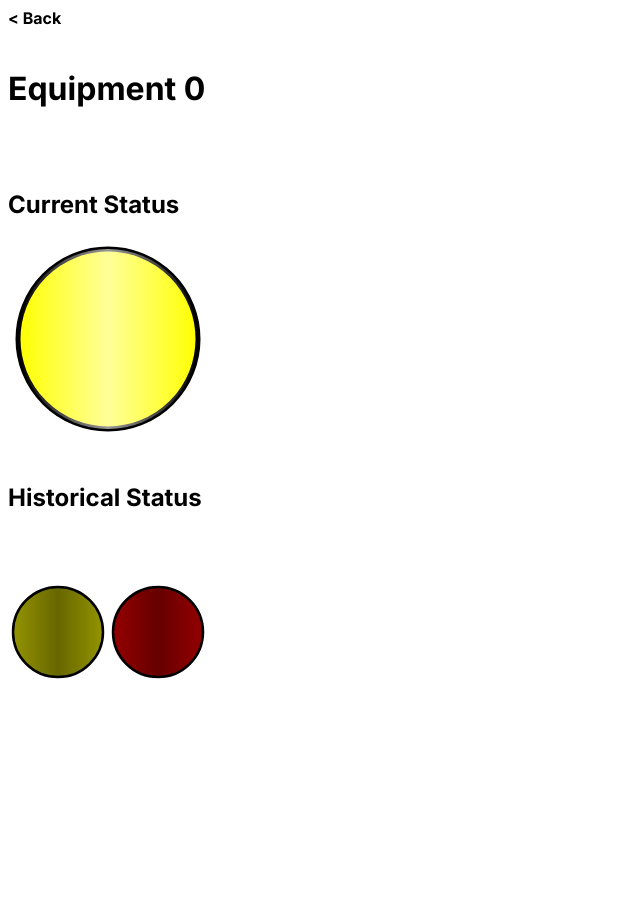
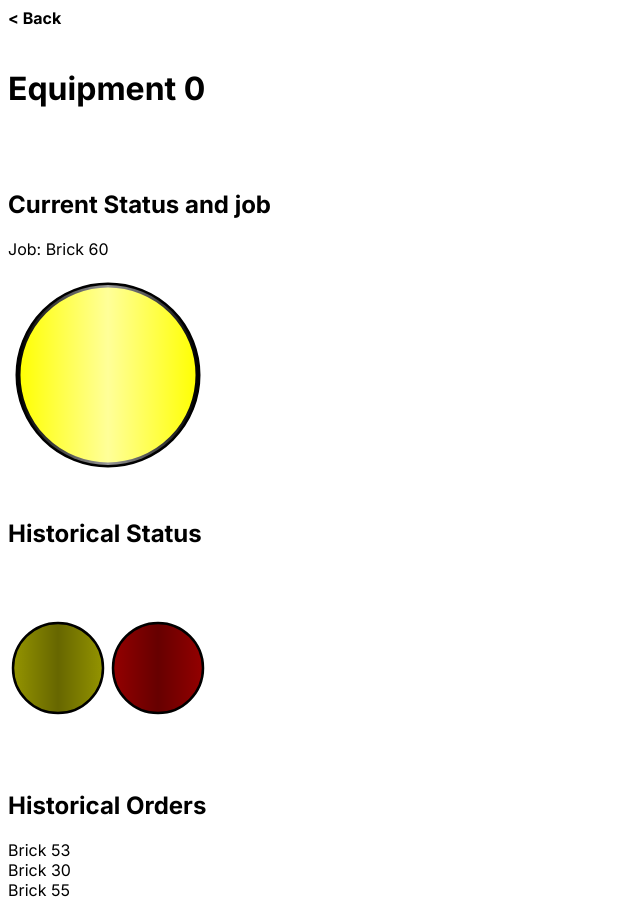
Before and after one commit to cybear/red-yellow-green, a Next.js app: page /equipments/0 in a window 1280 px wide. Shown: the whole page, without its empty margins (0-640 px from the left). Before the commit the page ends 800 px from the top, so only its background shows below. Built offline with nearby package versions, Linux system fonts and the light colour scheme.

Commit message:
Display orders

```diff
--- a/src/app/equipments/[equipmentId]/page.tsx
+++ b/src/app/equipments/[equipmentId]/page.tsx
@@ -20,17 +20,24 @@ async function getData(equipmentId: string): Promise<Equipment> {
 
 const Equipment = ({ equipment }: { equipment: Equipment }) => {
   const reversedStatus = equipment.status.reverse();
+  const reversedOrders = equipment.orders.reverse();
   const [currentStatus, ...historicalStatus] = reversedStatus;
+  const [currentOrder, ...historicalOrders] = reversedOrders;
   return (<><h1>Equipment {equipment.equipmentId}</h1>
     <br /><br />
-    <h2>Current Status</h2>
-
+    <h2>Current Status and job</h2>
+    <p>Job: {currentOrder}</p>
     <Light color={currentStatus} isActive />
     <br /><br />
     <h2>Historical Status</h2>
     {historicalStatus.map((status, index) => (
       <Light key={index} color={status} width={100} />
-    ))}</>)
+    ))}
+    <h2>Historical Orders</h2>
+    {historicalOrders.map((order, index) => (
+      <div key={index}>{order}</div>
+    ))}
+  </>);
 };
 
 
--- a/src/utils/equipment.ts
+++ b/src/utils/equipment.ts
@@ -1,19 +1,24 @@
 export type Status = 'red' | 'yellow' | 'green';
+export type Order = string;
 export type Equipment = {
   equipmentId: string;
   status: Status[];
+  orders: Order[];
 };
 
 const randomStatus = (): Status => Math.random() < 1 / 3 ? 'red' : Math.random() < 2 / 3 ? 'yellow' : 'green';
+const randomOrder = () => `Brick ${~~(Math.random() * 100)}`
 
 export const randomEquipment = (i: number) => ({
   equipmentId: i.toString(),
   status: Array(1 + ~~(Math.random() * 5)).fill(0).map(randomStatus),
+  orders: Array(1 + ~~(Math.random() * 5)).fill(0).map(randomOrder),
 });
 
 const equipmentList: Array<{
   equipmentId: string;
   status: Array<Status>;
+  orders: Array<Order>;
 }> = [];
 
 for (let i = 0; i < 20; i++) {
```
Also changed, not shown: src/app/equipments/page.tsx (+5 -2 lines).
